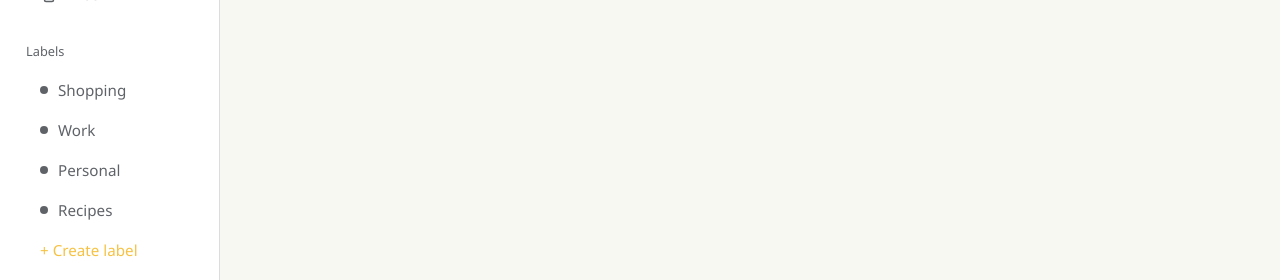
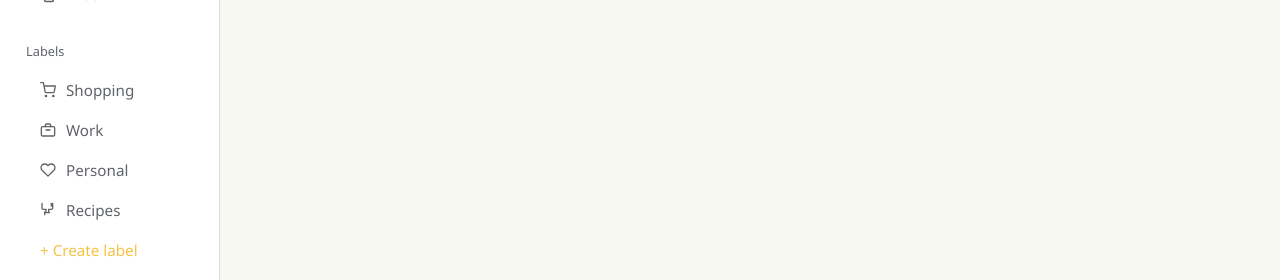
Before and after one commit to Kmaake-crypto/Google-Keep-React, a React (Vite) app: page / in a window 1280 px wide. Shown: the part 366-646 px from the top of the page. Built offline with nearby package versions, Linux system fonts and the light colour scheme.

Commit message:
added icons

```diff
--- a/src/App.jsx
+++ b/src/App.jsx
@@ -90,6 +90,44 @@ function LabelTag({ size = 16 }) {
     <svg {...iconProps(size)}>
       <path d="M3 7.5 12 2l9 5.5-9 8.5L3 7.5Z" />
       <path d="M12 2v8" />
+    </svg>
+  );
+}
+
+function ShoppingCart({ size = 16 }) {
+  return (
+    <svg {...iconProps(size)}>
+      <circle cx="9" cy="21" r="1" />
+      <circle cx="20" cy="21" r="1" />
+      <path d="M1 1h4l2.68 13.39a2 2 0 0 0 2 1.61h9.72a2 2 0 0 0 2-1.61L23 6H6" />
+    </svg>
+  );
+}
+
+function Briefcase({ size = 16 }) {
+  return (
+    <svg {...iconProps(size)}>
+      <rect x="2" y="7" width="20" height="14" rx="2" />
+      <path d="M16 7V5a2 2 0 0 0-2-2h-4a2 2 0 0 0-2 2v2" />
+      <path d="M9 12h6" />
+    </svg>
+  );
+}
+
+function Heart({ size = 16 }) {
+  return (
+    <svg {...iconProps(size)}>
+      <path d="M20.84 4.61a5.5 5.5 0 0 0-7.78 0L12 5.67l-1.06-1.06a5.5 5.5 0 0 0-7.78 7.78l1.06 1.06L12 21.23l7.78-7.78 1.06-1.06a5.5 5.5 0 0 0 0-7.78z" />
+    </svg>
+  );
+}
+
+function UtensilsCrossed({ size = 16 }) {
+  return (
+    <svg {...iconProps(size)}>
+      <path d="M3 2v7c0 1.1.9 2 2 2h4v4l-1 1h6l-1-1v-4h4c1.1 0 2-.9 2-2V2" />
+      <path d="M7 15v4" />
+      <path d="M17 2v4" />
     </svg>
   );
 }
@@ -553,7 +591,12 @@ export default function App() {
     { key: "trash", label: "Trash", icon: Trash2 },
   ];
 
-  const staticLabels = ["Shopping", "Work", "Personal", "Recipes"];
+  const staticLabels = [
+    { name: "Shopping", icon: ShoppingCart },
+    { name: "Work", icon: Briefcase },
+    { name: "Personal", icon: Heart },
+    { name: "Recipes", icon: UtensilsCrossed },
+  ];
 
   const filtered = notes
     .filter((n) => {
@@ -791,9 +834,11 @@ export default function App() {
 
           <div style={{ marginTop: 26, padding: "0 16px" }}>
             <p style={{ color: "var(--text-secondary)", fontSize: "0.8rem", margin: "0 0 10px" }}>Labels</p>
-            {staticLabels.map((label) => (
+            {staticLabels.map((labelObj) => {
+              const LabelIcon = labelObj.icon;
+              return (
                 <button
-                key={label}
+                  key={labelObj.name}
                   type="button"
                   onClick={() => setView("labels")}
                   style={{
@@ -812,10 +857,11 @@ export default function App() {
                     fontFamily: "inherit",
                   }}
                 >
-                <span style={{ width: 8, height: 8, borderRadius: 999, background: "var(--text-secondary)" }} />
-                {label}
+                  <LabelIcon size={16} />
+                  {labelObj.name}
                 </button>
-            ))}
+              );
+            })}
             <button
               type="button"
               onClick={() => setView("labels")}
```
Lines whose indentation alone changed are shown as unchanged.
